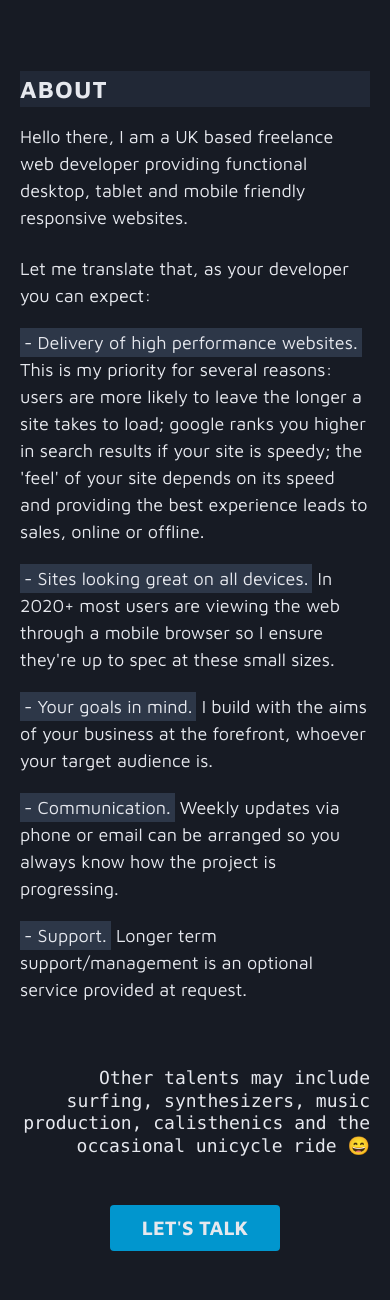
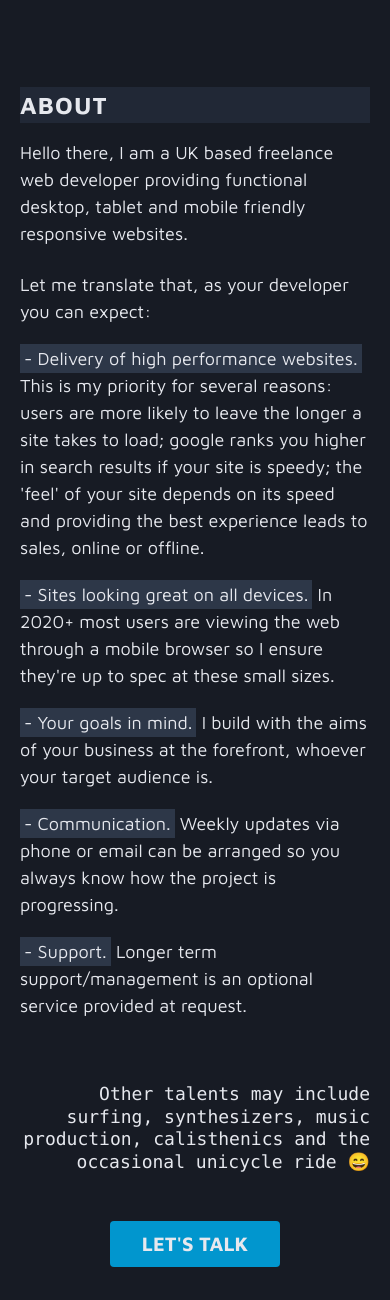
Before and after one commit to Nathan-Payne/nathanpayne.dev, a Node server app: page / in a window 390 px wide. Shown: the part 532-1832 px from the top of the page. Run offline with Node 20, Linux system fonts and the light colour scheme; style sheets or scripts are compiled from the project's sources; some libraries are stand-ins or nearby versions.

Commit message:
add js to make shrinking header responsive, refactor nav menu toggle to remove menu after link click, adjust section margin-tops

```diff
--- a/public/scripts/script.js
+++ b/public/scripts/script.js
@@ -1,4 +1,4 @@
-//NAV MENU TOGGLE
+//NAV MENU TOGGLE - remove menu after click
 const menu = document.querySelector('#nav-items');
 const menuIcon = document.querySelector('#menu-icon');
 const hamSvg = document.querySelector('#ham');
@@ -6,19 +6,9 @@ const cross = document.querySelector('#cross');
 const navItems = document.querySelectorAll('#nav-items ul li');
 
 let isOpen = false;
-menuIcon.addEventListener('click', () => {
-	isOpen = !isOpen;
-	if (isOpen) {
-		menu.classList.remove('hidden');
-		cross.classList.remove('hidden');
-		menu.classList.add('block');
-		setTimeout(() => {
-			navItems.forEach((item) => {
-				item.classList.add('opacity-100', '-translate-x-px');
-			});
-		}, 30);
-		hamSvg.classList.add('hidden');
-	} else {
+
+const closeMenu = () => {
+	if (window.innerWidth < 640) {
 		navItems.forEach((item) => {
 			item.classList.remove('opacity-100', '-translate-x-px');
 		});
@@ -29,6 +19,30 @@ menuIcon.addEventListener('click', () => {
 			cross.classList.add('hidden');
 		}, 400);
 	}
+};
+
+const openMenu = () => {
+	menu.classList.remove('hidden');
+	cross.classList.remove('hidden');
+	menu.classList.add('block');
+	setTimeout(() => {
+		navItems.forEach((item) => {
+			item.classList.add('opacity-100', '-translate-x-px');
+		});
+	}, 30);
+	hamSvg.classList.add('hidden');
+};
+
+menuIcon.addEventListener('click', () => {
+	isOpen = !isOpen;
+	isOpen ? openMenu() : closeMenu();
+});
+
+navItems.forEach((item) => {
+	item.addEventListener('click', () => {
+		isOpen = !isOpen;
+		closeMenu();
+	});
 });
 // NAV MENU END
 
@@ -70,15 +84,15 @@ const logoText = document.querySelector('header #logo a');
 window.addEventListener('scroll', () => {
 	if (window.pageYOffset > 30) {
 		//user not at top
-		header.classList.add('h-16');
-		header.classList.remove('h-24');
+		header.classList.add('sm:h-16');
+		header.classList.remove('sm:h-24');
 
-		logoText.classList.add('text-base');
+		logoText.classList.add('text-sm', 'sm:text-base');
 	} else {
 		//user at top of page
-		header.classList.add('h-24');
-		header.classList.remove('h-16');
+		header.classList.add('sm:h-24');
+		header.classList.remove('sm:h-16');
 
-		logoText.classList.remove('text-base');
+		logoText.classList.remove('text-sm', 'sm:text-base');
 	}
 });
--- a/views/index.ejs
+++ b/views/index.ejs
@@ -13,7 +13,7 @@
 
 <body class="font-mono text-lg text-cloud antialiased bg-dark mt-24">
 
-    <header class="fixed top-0 w-screen h-24 bg-dark z-40 border-b-1 border-sky sm:flex sm:justify-between sm:text-xl transition-all duration-150 ease-in">
+    <header class="fixed top-0 w-screen sm:h-24 bg-dark z-40 border-b-1 border-sky sm:flex sm:justify-between sm:text-xl transition-all duration-150 ease-in">
         <div class="tracking-wider flex justify-between items-center px-6 py-4 sm:px-8 md:ml-20">
             <div id="logo" class="">
                 <a href="#" class="flex flex-col leading-none hover:text-fire transition-all duration-150 ease-in">
@@ -97,7 +97,7 @@
             </div>
         </section>
 
-        <section id="about" class="bg-dark font-mav container px-5 pt-16 mx-auto">
+        <section id="about" class="bg-dark font-mav container px-5 pt-20 mx-auto">
             <h1 class="text-2xl uppercase font-bold bg-gray-800 bg-opacity-50 tracking-wider md:text-4xl">About</h1>
             <p class="mt-4 md:mt-8">
                 Hello there, I am a UK based freelance web developer providing functional desktop, tablet and mobile
@@ -136,7 +136,7 @@
             </div>
         </section>
 
-        <section id="projects" class="bg-dark container font-mav px-5 pt-16 pb-8 mx-auto">
+        <section id="projects" class="bg-dark container font-mav px-5 pt-20 pb-8 mx-auto">
             <h1 class="text-2xl uppercase font-bold bg-gray-800 bg-opacity-50 tracking-wider md:text-4xl">Projects</h1>
 
             <article class="py-6 flex flex-wrap md:flex-no-wrap">
@@ -270,7 +270,7 @@
             <article class="py-6 flex flex-wrap border-t border-gray-800 md:flex-no-wrap">
                 <div class="mb-2 flex-shrink-0 flex flex-col md:w-64 md:mb-0">
                     <span class="tracking-wider font-medium text-white">Personal Project</span>
-                    <span class="text-sky text-sm">July 18th - 23rd 2019</span>
+                    <span class="text-sky text-sm">July 23rd - 28th 2020</span>
                 </div>
                 <div class="md:flex-grow">
                     <h2 class="text-2xl font-semibold mb-2">Personal Portfolio V1</h2>
@@ -334,7 +334,7 @@
 
         </section>
 
-        <section role="form" id="contact" class="container px-16 pt-16 pb-6 mx-auto lg:text-xl"
+        <section role="form" id="contact" class="container px-16 pt-20 pb-6 mx-auto lg:text-xl"
             aria-label="Contact Information">
             <div class="flex flex-col text-center w-full mb-8">
                 <h1 class="text-2xl font-bold bg-gray-800 bg-opacity-50 tracking-wider md:text-4xl">Contact</h1>
```
